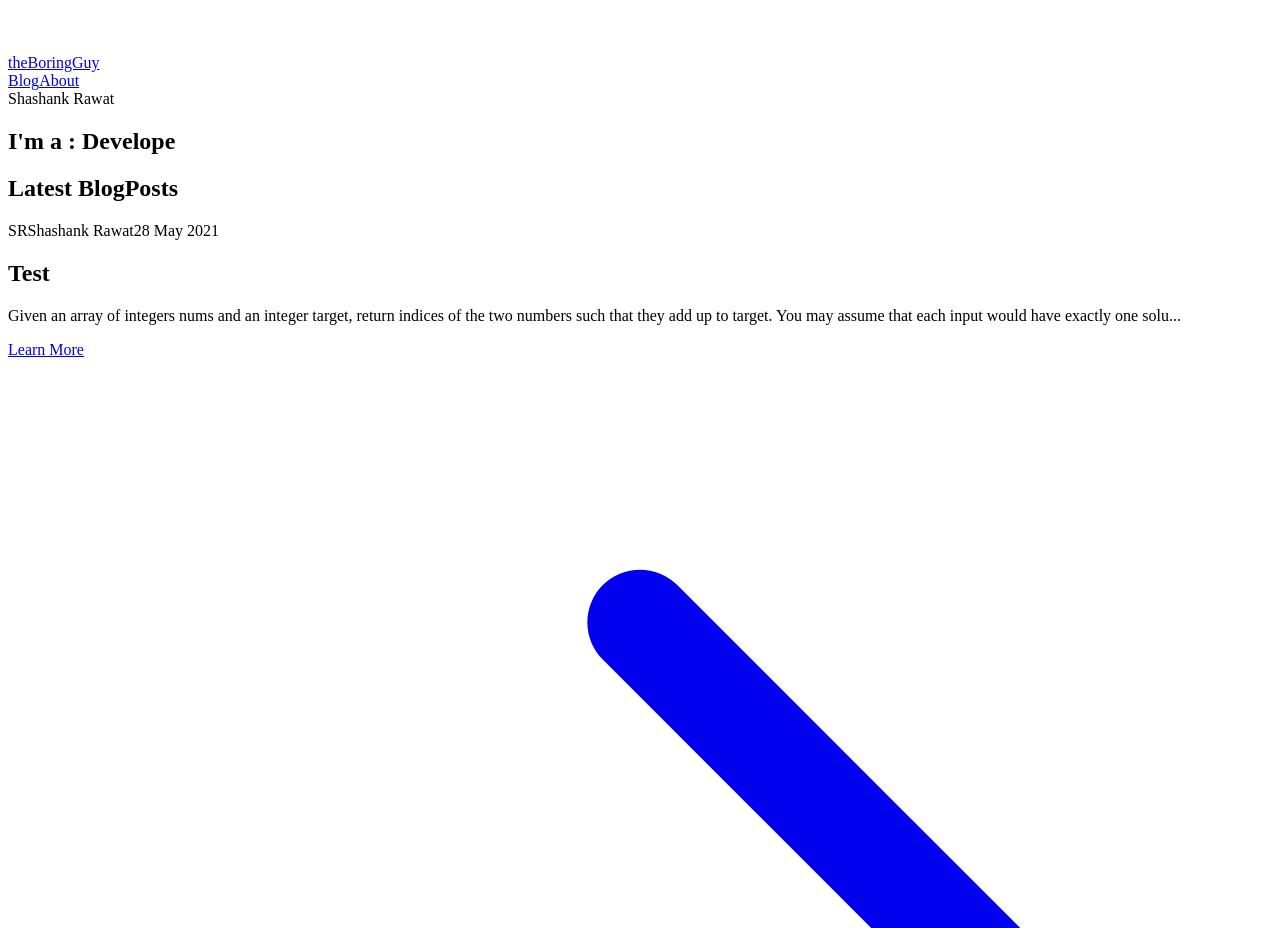
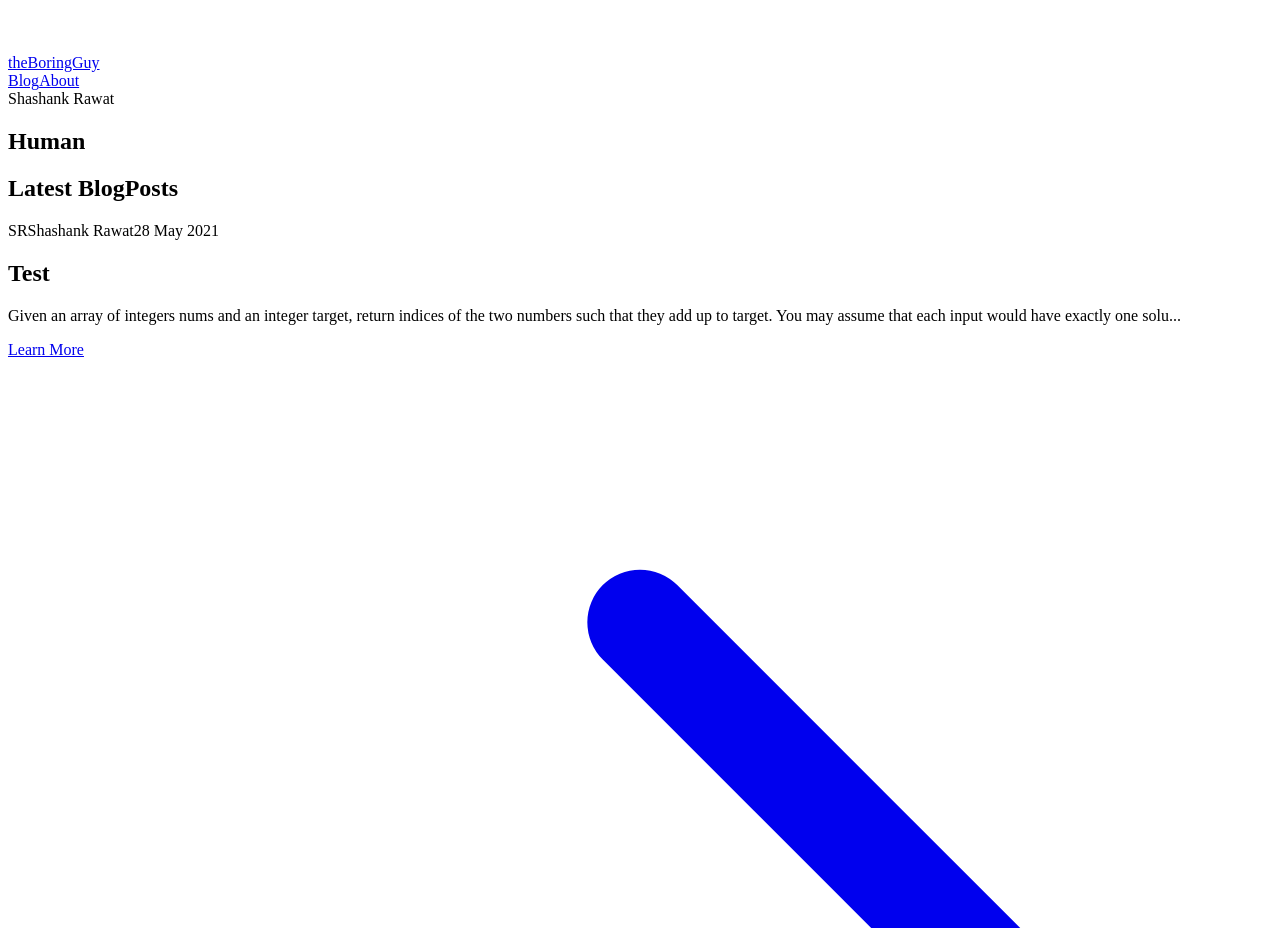
Before and after one commit to rawat-shashank/the-boring-guy, a Next.js app: page /the-boring-guy/ in a window 1280 px wide. Shown: the part 1222-2150 px from the top of the page. Built offline with nearby package versions, Linux system fonts and the light colour scheme.

Commit message:
typewriter effect and speed changes

```diff
--- a/pages/index.js
+++ b/pages/index.js
@@ -13,8 +13,8 @@ export default function Home({ allPostsData }) {
       <section className="text-gray-600 body-font overflow-hidden ">
         <div className="text-3xl sm:text-5xl font-semibold text-gray-700 py-10">
           {sitemetaData.author}
-          <div className="title-font text-5xl sm:text-8xl font-bold my-">
-            <TypeWriter heading={"I'm a :"} messages={msgs} />
+          <div className="title-font text-5xl sm:text-8xl font-bold my-5">
+            <TypeWriter messages={msgs} />
           </div>
         </div>
         <div className="mx-auto mt-10">
--- a/src/components/typewriter/Typewriter.js
+++ b/src/components/typewriter/Typewriter.js
@@ -2,11 +2,11 @@ import { useEffect, useState } from "react";
 import styles from "./Typewriter.module.css";
 
 const CONSTANTS = {
-  DELETING_SPEED: 200,
-  TYPING_SPEED: 450,
+  DELETING_SPEED: 50,
+  TYPING_SPEED: 250,
 };
 
-export const TypeWriter = ({ messages, heading }) => {
+export const TypeWriter = ({ messages }) => {
   const [state, setState] = useState({
     text: "",
     message: "",
@@ -36,7 +36,7 @@ export const TypeWriter = ({ messages, heading }) => {
           ...cs,
           isDeleting: true,
         }));
-      }, 500);
+      }, 1000);
     } else if (state.isDeleting && state.text === "") {
       setState((cs) => ({
         ...cs, // cs means currentState
@@ -65,7 +65,6 @@ export const TypeWriter = ({ messages, heading }) => {
 
   return (
     <h1>
-      {heading}&nbsp;
       <span>{state.text}</span>
       <span className={styles.cursor} />
     </h1>
```
